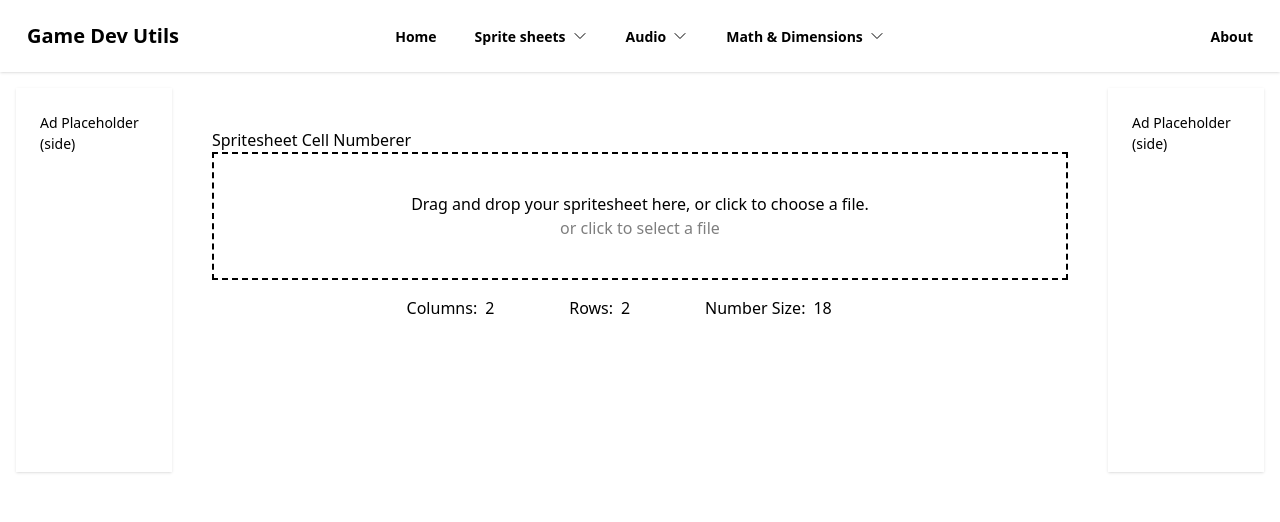
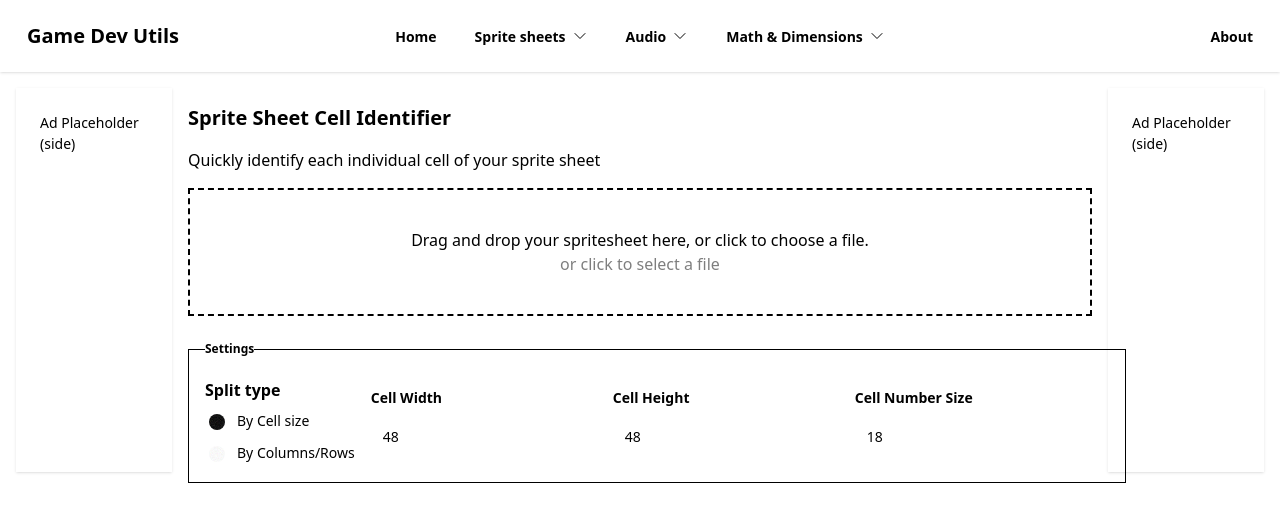
Before and after one commit to hrodrick/game-dev-tools, a React (Vite) app: page /cell-numberer in a window 1280 px wide. Shown: the top 522 px of the page. Built offline with nearby package versions, Linux system fonts and the light colour scheme.

Commit message:
Finished the Sprite Sheet Numberer

```diff
--- a/src/components/Header.jsx
+++ b/src/components/Header.jsx
@@ -29,7 +29,7 @@ export default function Header() {
               <ul className="p-2">
                 <li><a href="/combine">Combiner</a></li>
                 <li><a href="/split">Splitter</a></li>
-                <li><a href="/cell-numberer">Cell numberer</a></li>
+                <li><a href="/cell-numberer">Cell Identifier</a></li>
               </ul>
               </details>
             </li>
@@ -73,7 +73,7 @@ export default function Header() {
                 className={dropdownStyle}>
                 <li><a href="/combine">Combiner</a></li>
                 <li><a href="/split">Splitter</a></li>
-                <li><a href="/cell-numberer">Cell numberer</a></li>
+                <li><a href="/cell-numberer">Cell Identifier</a></li>
               </ul>
           </li>
           <li className="dropdown">
--- /dev/null
+++ b/src/components/ImageDetails.jsx
@@ -0,0 +1,16 @@
+import React from "react";
+
+const ImageDetails = ({ imgInfo }) => {
+  if (!imgInfo) return null;
+  return (
+    <div className="text-sm">
+      <span>File: {imgInfo.name}</span>
+      {typeof imgInfo.width === "number" && typeof imgInfo.height === "number" && (
+        <span>{" "} | Size: {imgInfo.width} × {imgInfo.height} px</span>
+      )}
+      <span>{" "} | Disk:{" "} {imgInfo.size >= 1048576 ? (imgInfo.size / 1048576).toFixed(2) + " MB" : (imgInfo.size / 1024).toFixed(2) + " KB"}</span>
+    </div>
+  );
+};
+
+export default ImageDetails;
--- a/src/pages/Home/Home.jsx
+++ b/src/pages/Home/Home.jsx
@@ -17,12 +17,12 @@ export default function Home() {
         buttons={[
           { label: "Combine images", url: "/combine" },
           { label: "Split an image", url: "/split" },
-          { label: "Cell Numberer", url: "/cell-numberer" },
+          { label: "Cell Identifier", url: "/cell-numberer" },
         ]}
       />
       <ToolCard
         title="Audio"
-        description="Tired of double-clicking audio files to play them? Waiting for the media player to load? Just try these tools and you'll never go back!"
+        description="Tired of double-clicking audio files to play them? Waiting too much for the media player to load? Just try these tools and you'll never go back!"
         buttons={[
           { label: "Pitch Randomizer", url: "/pitch-randomizer" },
           { label: "Instant Audio Pad", url: "/instant-audio-pad" },
@@ -36,7 +36,6 @@ export default function Home() {
           { label: "Safe Area Calculator", url: "/safe-area-calculator" },
         ]}
       />
-
       <ToolCard
         title="Recommended Assets"
         description="Assets I've worked with and recommend. Under construction"
--- a/src/pages/SpriteSheetNumberer/SpriteSheetNumberer.jsx
+++ b/src/pages/SpriteSheetNumberer/SpriteSheetNumberer.jsx
@@ -1,16 +1,23 @@
 import React, { useState } from "react";
 import ImageWithOverlay from "./components/ImageWithOverlay";
 import MultiDropZone from "../../components/MultiDropZone";
+import ImageDetails from "../../components/ImageDetails";
 
 const SpriteSheetCellNumberer = () => {
   const [image, setImage] = useState(null);
+  const [imgInfo, setImgInfo] = useState(null);
   const DEFAULT_COLUMNS = 2;
   const DEFAULT_ROWS = 2;
   const DEFAULT_FONT_SIZE = 18;
+  const DEFAULT_CELL_WIDTH = 48;
+  const DEFAULT_CELL_HEIGHT = 48;
   const [columns, setColumns] = useState(DEFAULT_COLUMNS);
   const [rows, setRows] = useState(DEFAULT_ROWS);
   const [imgUrl, setImgUrl] = useState("");
   const [fontSize, setFontSize] = useState(DEFAULT_FONT_SIZE);
+  const [splitMode, setSplitMode] = useState("size");
+  const [cellWidth, setCellWidth] = useState(DEFAULT_CELL_WIDTH);
+  const [cellHeight, setCellHeight] = useState(DEFAULT_CELL_HEIGHT);
 
   // No longer need isDragging or drag/drop handlers
 
@@ -22,65 +29,97 @@ const SpriteSheetCellNumberer = () => {
       setColumns(DEFAULT_COLUMNS);
       setRows(DEFAULT_ROWS);
       setFontSize(DEFAULT_FONT_SIZE);
+      // Get name and size immediately
+      const info = { name: file.name, size: file.size };
+      // Load image to get width/height
+      const img = new window.Image();
+      img.src = URL.createObjectURL(file);
+      img.onload = () => {
+        setImgInfo({ ...info, width: img.naturalWidth, height: img.naturalHeight });
+      };
+      img.onerror = () => {
+        setImgInfo(info);
+      };
     }
   };
 
   return (
-    <div style={{ padding: 24 }}>
-      <h2>Spritesheet Cell Numberer</h2>
+    <div className="flex flex-col gap-4">
+      <header className="flex flex-col gap-4">
+        <h1 className="text-xl font-bold">Sprite Sheet Cell Identifier</h1>
+        <h2>Quickly identify each individual cell of your sprite sheet</h2>
+      </header>
       <MultiDropZone
         onFilesSelected={files => handleImageUpload({ target: { files } })}
         multiple={false}
         accept="image/*"
         label={imgUrl ? "Drop a new image to replace, or click to choose another file." : "Drag and drop your spritesheet here, or click to choose a file."}
-        style={{
-          marginBottom: 24,
-          transition: "border 0.2s, background 0.2s",
-          maxWidth: 400,
-          minHeight: 100,
-          marginLeft: "auto",
-          marginRight: "auto",
-        }}
       />
-      <div style={{ margin: "16px 0", textAlign: "center" }}>
-        <label>
-          Columns:
-          <input
-            type="number"
-            min="1"
-            value={columns}
-            onChange={(e) => setColumns(Number(e.target.value))}
-            style={{ width: 60, marginLeft: 8 }}
+      <ImageDetails imgInfo={imgInfo} />
+      <fieldset className="box-content items-center fieldset p-4 bg-base-200 border-base-300 rounded-box border gap-4 w-full flex flex-wrap">
+        <legend className="fieldset-legend">Settings</legend>
+        <div className="flex flex-col gap-2">
+          <label className="label text-base text-neutral-content font-bold">Split type</label>
+          <label className="text-sm">
+            <input className="radio radio-info mr-2" type="radio" name="splitMode" value="size"
+            checked={splitMode === "size"} onChange={() => setSplitMode("size")}
           />
-        </label>
-        <label style={{ marginLeft: 24 }}>
-          Rows:
-          <input
-            type="number"
-            min="1"
-            value={rows}
-            onChange={(e) => setRows(Number(e.target.value))}
-            style={{ width: 60, marginLeft: 8 }}
+          By Cell size
+          </label>
+          <label className="text-sm">
+            <input className="radio radio-info mr-2" type="radio" name="splitMode" value="grid"
+              checked={splitMode === "grid"} onChange={() => setSplitMode("grid")}
+            />
+            By Columns/Rows
+          </label>
+        </div>
+        {splitMode === "size" ? (
+          <>
+          <div className="flex flex-col gap-2">
+            <label className="label text-sm text-neutral-content font-bold">Cell Width</label>
+            <input className="input" type="number" min="8" value={cellWidth}
+              onChange={(e) => setCellWidth(Number(e.target.value))}
+            />
+          </div>
+          <div className="flex flex-col gap-2">
+            <label className="label text-sm text-neutral-content font-bold">Cell Height</label>
+            <input className="input" type="number" min="8" value={cellHeight}
+              onChange={(e) => setCellHeight(Number(e.target.value))}
+            />
+          </div>
+          </>
+        ) : (
+          <>
+          <div className="flex flex-col gap-2">
+            <label className="label text-sm text-neutral-content font-bold">Columns</label>
+            <input className="input" type="number" min="1" value={columns}
+              onChange={(e) => setColumns(Number(e.target.value))}
+            />
+          </div>
+          <div className="flex flex-col gap-2">
+            <label className="label text-sm text-neutral-content font-bold">Rows</label>
+            <input className="input" type="number" min="1" value={rows}
+              onChange={(e) => setRows(Number(e.target.value))}
+            />
+          </div>
+          </>
+        )}
+        <div className="flex flex-col gap-2">
+          <label className="label text-sm text-neutral-content font-bold">Cell Number Size</label>
+          <input className="input" type="number" min="2" max="128" value={fontSize}
+            onChange={(e) => setFontSize(Number(e.target.value))}
           />
-        </label>
-        <label style={{ marginLeft: 24 }}>
-          Number Size:
-          <input
-            type="number"
-            min="8"
-            max="128"
-            value={fontSize}
-            onChange={(e) => setFontSize(Number(e.target.value))}
-            style={{ width: 60, marginLeft: 8 }}
-          />
-        </label>
-      </div>
+        </div>
+      </fieldset>
       {imgUrl && (
         <ImageWithOverlay
           imgUrl={imgUrl}
           columns={columns}
           rows={rows}
           fontSize={fontSize}
+          splitMode={splitMode}
+          cellWidth={cellWidth}
+          cellHeight={cellHeight}
         />
       )}
     </div>
--- a/src/pages/SpriteSheetNumberer/components/ImageWithOverlay.jsx
+++ b/src/pages/SpriteSheetNumberer/components/ImageWithOverlay.jsx
@@ -1,7 +1,7 @@
 import React, { useRef, useState } from "react";
 import NumberedGridOverlay from "./NumberedGridOverlay";
 
-const ImageWithOverlay = ({ imgUrl, columns, rows, fontSize }) => {
+const ImageWithOverlay = ({ imgUrl, columns, rows, fontSize, splitMode, cellWidth, cellHeight }) => {
   const imgRef = useRef(null);
   const [imgDims, setImgDims] = useState({ width: 0, height: 0 });
 
@@ -16,30 +16,14 @@ const ImageWithOverlay = ({ imgUrl, columns, rows, fontSize }) => {
 
   return (
     <div
-      style={{
-        position: "relative",
-        width: "100%",
-        maxWidth: 1200,
-        margin: "0 auto",
-        borderRadius: 8,
-        boxShadow: "0 2px 8px #0001",
-        background: "#f7f7f7",
-        display: "flex",
-        justifyContent: "center",
-        alignItems: "center",
-      }}
+      className="flex justify-center items-center border-4 border-neutral-content rounded w-full relative shadow-lg"
     >
       <img
         ref={imgRef}
         src={imgUrl}
         alt="Spritesheet preview"
         onLoad={handleImgLoad}
-        style={{
-          width: "100%",
-          height: "auto",
-          display: "block",
-          borderRadius: 8,
-        }}
+        className="w-full h-auto object-contain"
       />
       {imgDims.width > 0 && imgDims.height > 0 && (
         <NumberedGridOverlay
@@ -47,16 +31,10 @@ const ImageWithOverlay = ({ imgUrl, columns, rows, fontSize }) => {
           columns={columns}
           rows={rows}
           fontSize={fontSize}
-          style={{
-            position: "absolute",
-            top: 0,
-            left: 0,
-            width: "100%",
-            height: "100%",
-            pointerEvents: "none",
-            borderRadius: 8,
-            background: "transparent",
-          }}
+          splitMode={splitMode}
+          cellWidth={cellWidth}
+          cellHeight={cellHeight}
+          className="absolute top-0 left-0 w-full h-full pointer-events-none rounded"
           renderedWidth={
             imgRef.current ? imgRef.current.clientWidth : undefined
           }
--- a/src/pages/SpriteSheetSplitter/SpriteSheetSplitter.jsx
+++ b/src/pages/SpriteSheetSplitter/SpriteSheetSplitter.jsx
@@ -4,7 +4,7 @@ import DownloadAllButton from "./components/DownloadAllButton";
 import useSpriteSheetSplitter from "./hooks/useSpriteSheetSplitter";
 import { splitSpritesheet } from "./utils/splitSpritesheet";
 import MultiDropZone from "../../components/MultiDropZone";
-import Footer from "../../components/Footer";
+import ImageDetails from "../../components/ImageDetails"
 import ToolPageLayout from "../../components/ToolPageLayout";
 
 export default function SpriteSheetSplitter() {
@@ -93,13 +93,7 @@ export default function SpriteSheetSplitter() {
           )}
           {image && (
             <div className="flex flex-col gap-4 pt-4">
-              {imgInfo && (
-                <div className="text-sm">
-                  <span>File: {imgInfo.name}</span>
-                  {typeof imgInfo.width === "number" && typeof imgInfo.height === "number" && <span>{" "} | Size: {imgInfo.width} × {imgInfo.height} px</span>}
-                  <span>{" "} | Disk:{" "} {imgInfo.size >= 1048576 ? (imgInfo.size / 1048576).toFixed(2) + " MB" : (imgInfo.size / 1024).toFixed(2) + " KB"}</span>
-                </div>
-              )}
+              <ImageDetails imgInfo={imgInfo} />
               <div className="max-w-full min-h-24 relative inline-block">
                 <img ref={imgRef} src={image} alt="sprite sheet"
                   className="rounded-2xl w-full h-full block"
```
Also changed, not shown: src/pages/SpriteSheetNumberer/components/NumberedGridOverlay.jsx (+42 -37 lines).
